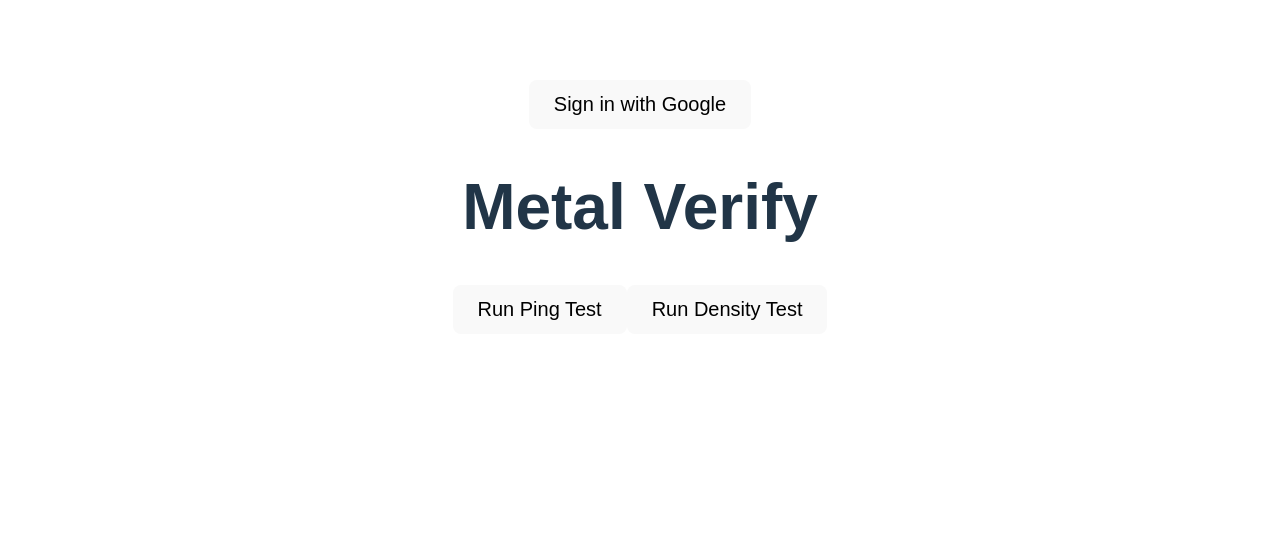
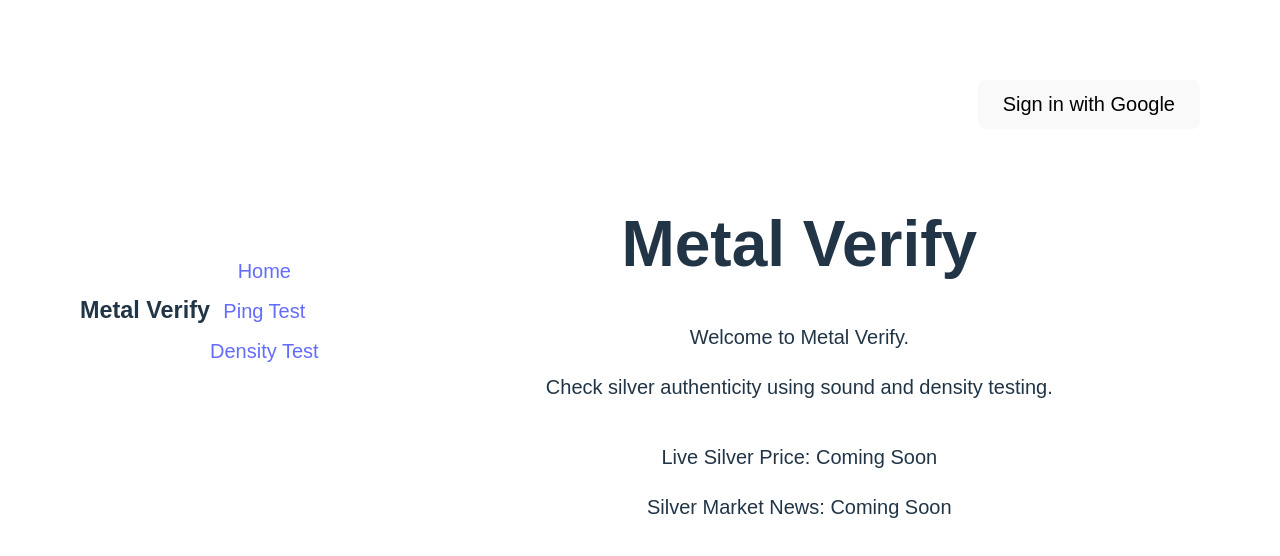
Before and after one commit to Foconnor/MetalVerify, a React (Vite) app: page / in a window 1280 px wide. Shown: the top 556 px of the page. Built offline with nearby package versions, Linux system fonts and the light colour scheme; no server answers.

Commit message:
Added login feature using google & Changes to Main
As said above added the feature for loging in using google account and
am in the process of working on making the main page.

```diff
--- a/package.json
+++ b/package.json
@@ -11,7 +11,8 @@
   },
   "dependencies": {
     "react": "^19.2.0",
-    "react-dom": "^19.2.0"
+    "react-dom": "^19.2.0",
+    "react-router-dom": "^7.13.1"
   },
   "devDependencies": {
     "@eslint/js": "^9.39.1",
--- a/src/App.jsx
+++ b/src/App.jsx
@@ -1,34 +1,55 @@
 import { useState } from 'react'
 import './App.css'
+import { BrowserRouter as Router, Routes, Route, Link } from "react-router-dom";
 
+import Home from './pages/Home.jsx';
+import PingPage from './pages/PingPage.jsx';
+import DensityPage from './pages/DensityPage.jsx';
 import Accounts from './features/Account/Accounts';
-import PingTest from './features/ping/Pingtest';
-import DensityTest from './features/density/DensityTest';
 
 function App() {
-  const [activeFeature, setActiveFeature] = useState(null);
 
   return (
-    <div style={{ textAlign: "center", marginTop: "2rem" }}>
+    <Router>
+      <div style={{display:'flex'}}>
 
-      <Accounts />
+        {/* SIDEBAR */}
+        <div
+          style={{
+            display: "flex",
+            justifyContent: "space-between",
+            alignItems: "center",
+            padding: "1rem 2rem",
+            borderBottom: "1px solid gray"
+          }}
+        >
+          <h3>Metal Verify</h3>
 
-      <h1>Metal Verify</h1>
+          <nav style={{ display: "flex", flexDirection: "column", gap: "10px" }}>
+            <Link to="/">Home</Link>
+            <Link to="/ping">Ping Test</Link>
+            <Link to="/density">Density Test</Link>
+          </nav>
+        </div>
 
-      <button onClick={() => setActiveFeature("ping")}>
-        Run Ping Test
-      </button>
+        {/* MAIN CONTENT */}
+        <div style={{ flex: 1, padding: "2rem" }}>
 
-      <button onClick={() => setActiveFeature("density")}>
-        Run Density Test
-      </button>
+          {/* Top right login */}
+          <div style={{ display: "flex", justifyContent: "flex-end" }}>
+            <Accounts />
+          </div>
 
-      <div style={{ marginTop: "2rem" }}>
-        {activeFeature === "ping" && <PingTest />}
-        {activeFeature === "density" && <DensityTest />}
+          <Routes>
+            <Route path="/" element={<Home />} />
+            <Route path="/ping" element={<PingPage />} />
+            <Route path="/density" element={<DensityPage />} />
+          </Routes>
+
+        </div>
       </div>
-    </div>
-  );
+    </Router>
+  )
 
 }
 
--- /dev/null
+++ b/src/pages/DensityPage.jsx
@@ -0,0 +1,12 @@
+import DensityTest from "../features/density/DensityTest";
+
+function DensityPage() {
+  return (
+    <div>
+      <h2>Density Test</h2>
+      <DensityTest />
+    </div>
+  );
+}
+
+export default DensityPage;
--- /dev/null
+++ b/src/pages/Home.jsx
@@ -0,0 +1,17 @@
+function Home() {
+  return (
+    <div style={{ textAlign: "center", marginTop: "3rem" }}>
+      <h1>Metal Verify</h1>
+
+      <p>Welcome to Metal Verify.</p>
+      <p>Check silver authenticity using sound and density testing.</p>
+
+      <div style={{ marginTop: "2rem" }}>
+        <p>Live Silver Price: Coming Soon</p>
+        <p>Silver Market News: Coming Soon</p>
+      </div>
+    </div>
+  );
+}
+
+export default Home;
--- /dev/null
+++ b/src/pages/PingPage.jsx
@@ -0,0 +1,12 @@
+import PingTest from "../features/ping/Pingtest";
+
+function PingPage() {
+  return (
+    <div>
+      <h2>Ping Test</h2>
+      <PingTest />
+    </div>
+  );
+}
+
+export default PingPage;
```
Also changed, not shown: 1 other file (tests, documents, lock files or other folders).
